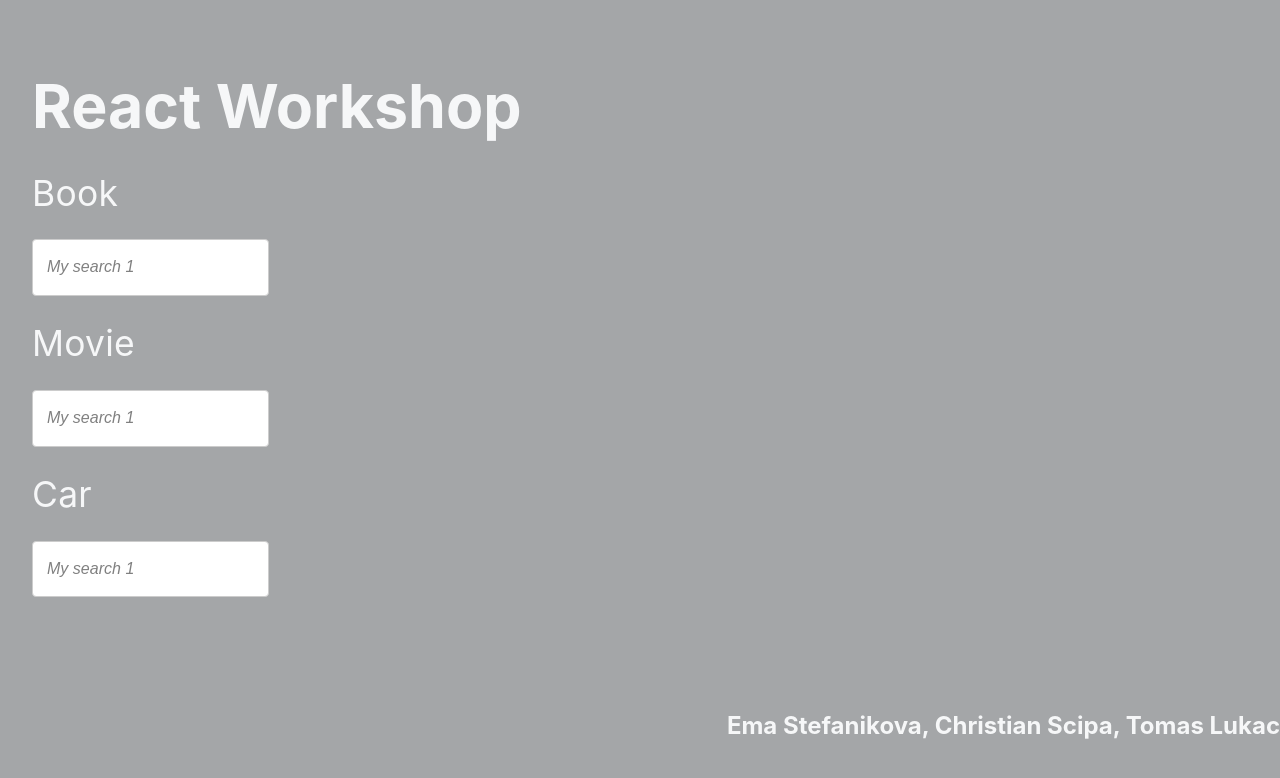
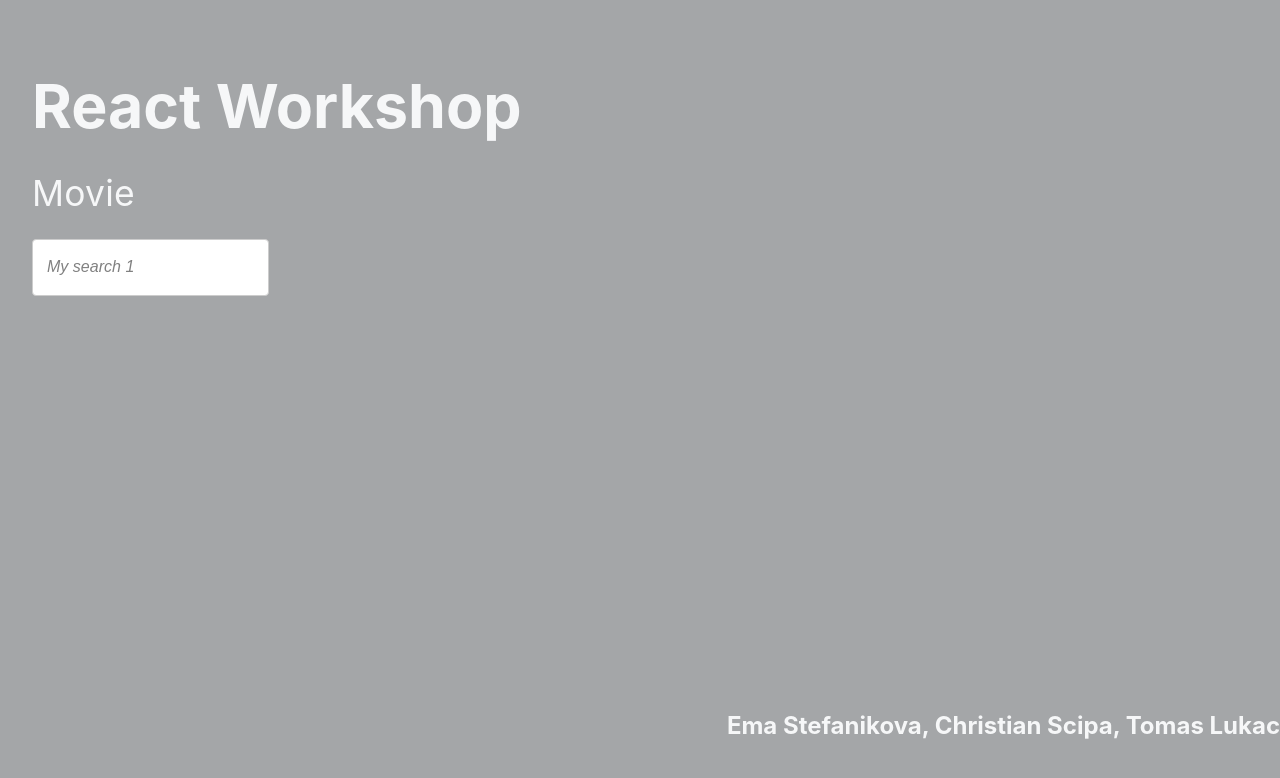
Before and after one commit to LukacTomas/react-workshop, a React (Vite) app: page / in a window 1280 px wide. Shown: the top 778 px of the page. Built offline with nearby package versions, Linux system fonts and the light colour scheme.

Commit message:
feat: creating useDebounce hook

```diff
--- a/src/App.tsx
+++ b/src/App.tsx
@@ -2,36 +2,18 @@ import './App.css';
 import { Heading } from './components/Heading.tsx';
 import { Footer } from './components/Footer.tsx';
 import { Search } from './components/Search.tsx';
-import { useCallback, useState } from 'react';
-
-/*
-Better structure of the code is the key to maintainability and scalability, performance, and readability.
-*/
+import { useState } from 'react';
 
 function App() {
   return (
     <>
       <Heading />
-      <BookSearch />
       <MovieSearch />
-      <CarSearch />
       <Footer />
     </>
   )
 }
 
-const BookSearch = () => {
-  const [book, setBook] = useState('');
-  const handleSearchBook = useCallback((query: string) => {
-    setBook(query);
-  }, []);
-  return (
-    <>
-      <Search placeholder="My search 1" label="Book" onSearch={handleSearchBook} />
-      <SearchResult result={book} />
-    </>
-  );
-};
 
 const MovieSearch = () => {
   const [movie, setMovie] = useState('');
@@ -45,20 +27,6 @@ const MovieSearch = () => {
     </>
   );
 };
-
-const CarSearch = () => {
-  const [car, setCar] = useState('');
-  const handleSearchCar = (query: string) => {
-    setCar(query);
-  };
-  return (
-    <>
-      <Search placeholder="My search 1" label="Car" onSearch={handleSearchCar} />
-      <SearchResult result={car} />
-    </>
-  );
-};
-
 const SearchResult = function SearchResult({ result }: { result: string }) {
   return (
     <h3> {result}</h3>
```
Also changed, not shown: src/components/hooks/useDebounce.ts (added, +7 -0 lines).
